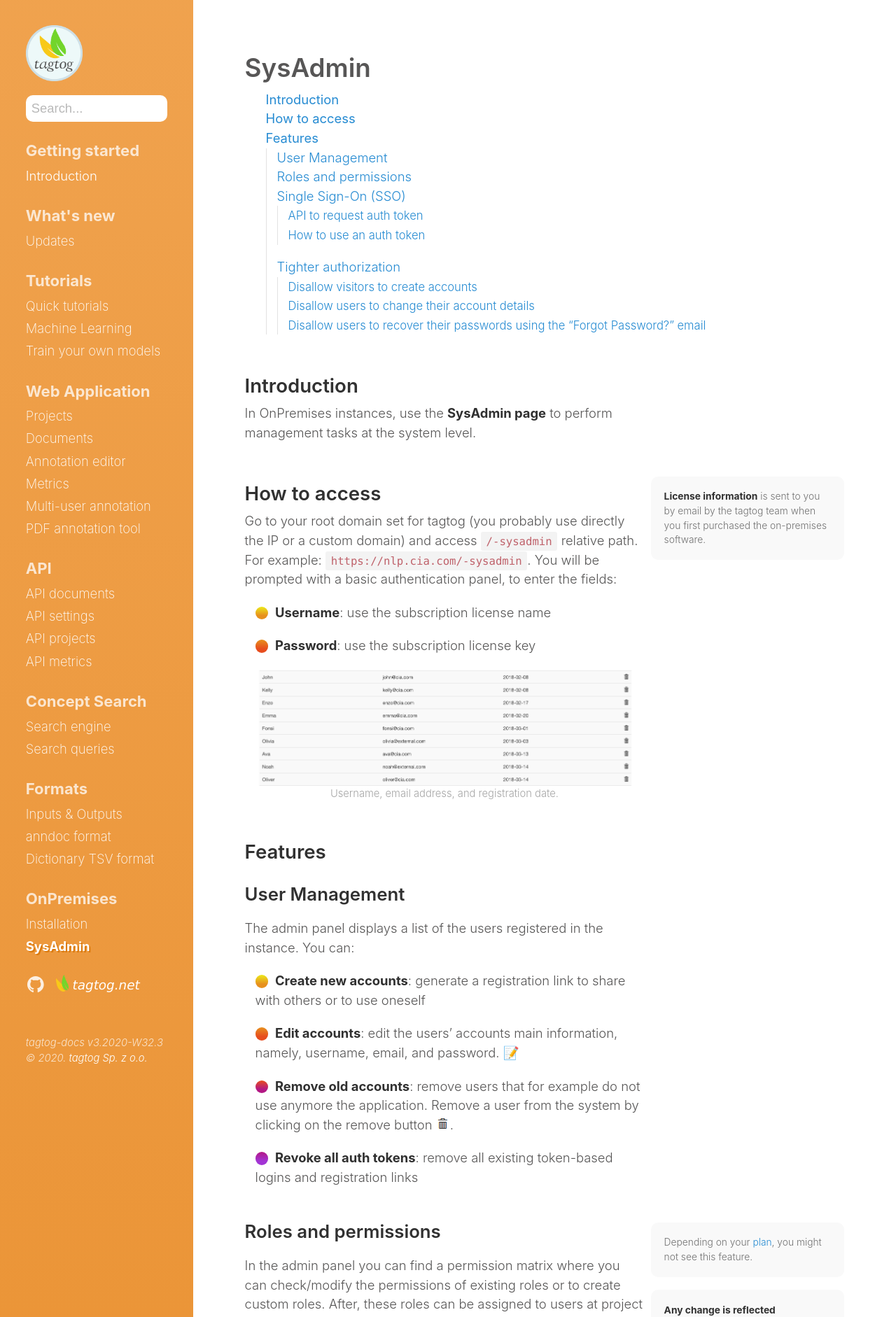
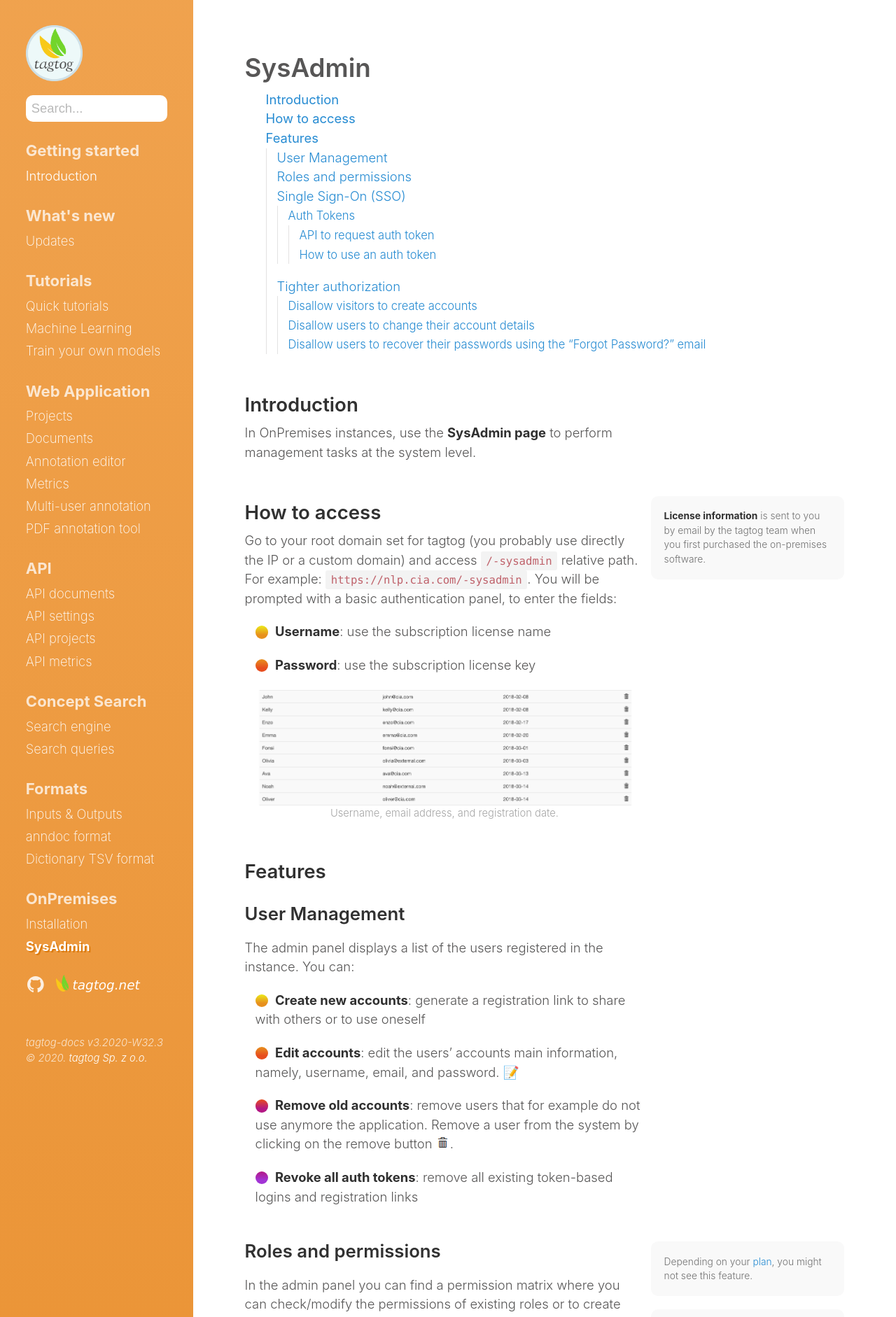
Before and after one commit to tagtogorg/tagtog-doc, a Jekyll site: the page built from on-premises-sysadmin.md, in a window 1280 px wide. Shown: the top 1882 px of the page at 70% size. Built offline with Jekyll 4.4.1, drawn with Linux system fonts in a browser that asks for light colours; nearby versions of some CDN libraries; some of the changed text lies outside the part shown.

Commit message:
separate Auth Tokens

```diff
--- a/on-premises-sysadmin.md
+++ b/on-premises-sysadmin.md
@@ -65,9 +65,11 @@ In OnPremises instances, use the <strong>SysAdmin page</strong> to perform manag
 
 <div class="two-third-col">
   <h3>Single Sign-On (SSO)</h3>
+
+  <h4>Auth Tokens</h4>
   <p markdown="1">The current SSO system on tagtog is based on **authentication tokens**. These can only be generated by the sysadmin (via API). The sysadmin can then have injected, in a simple reverse proxy server or just simple URL redirections, the corresponding authentication token that distinctively grant one user to login. The sysadmin can keep an internal map of reusable tokens or generate them on-demand programatically any time a login access is required (see below the `useOnce` API parameter). All auth tokens can easily be deleted at any time (see above: [Revoke all auth tokens](#user-management)).</p>
 
-  <h4>API to request auth token</h4>
+  <h5>API to request auth token</h5>
 
   <table style="width:100%;white-space:nowrap;">
     <tr>
@@ -148,7 +150,7 @@ http --verify no --auth LICENSE_NAME:LICENSE_KEY POST '{{ page.tagtog_domain }}{
 
 
 <div class="two-third-col">
-  <h4>How to use an auth token</h4>
+  <h5>How to use an auth token</h5>
     <p>Once you have an auth <code>token</code>, use it in a simple GET request to login with the associated-granted user. To the request also add a <code>redirectTo</code> (<a href="https://meyerweb.com/eric/tools/dencoder/">url-encoded</a>) parameter to indicate where to redirect to. You must add these parameters to the <code>/</code> (root endpoint) of your tagtog's installation domain.</p>
     <p>Example: <code>{{ page.tagtog_domain }}/?redirectTo=https%3A%2F%2Fwww.tagtog.net%2F-datasets&token=bbfd-33878148-6062-4934-a507-af4962753c8f</code></p>
 </div> <!-- Closes main section: two-third-cold div -->
```
